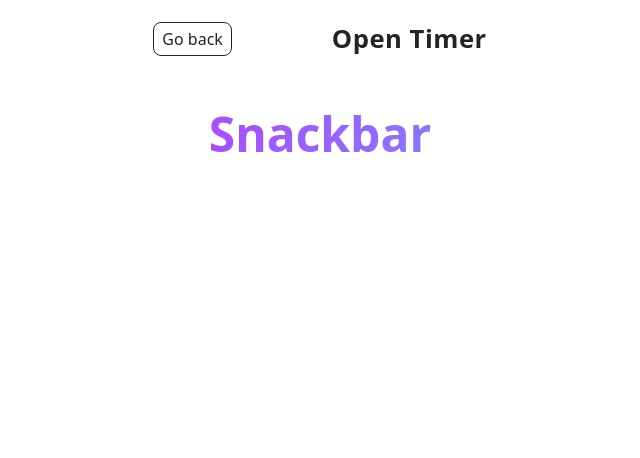
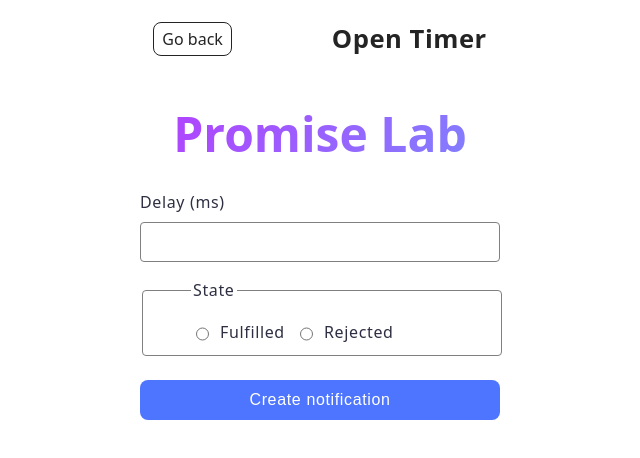
Before and after one commit to InnaIvBoiko/goit-advancedjs-hw-02, a website built with Vite: page src/2-snackbar.html in a window 1280 px wide. Shown: the whole page, without its empty margins (320-960 px from the left). Built offline with nearby package versions, Linux system fonts and the light colour scheme.

Commit message:
Rename Snackbar to Promise Lab; implement promise creation with notifications; add form for delay and state selection; update styles and icons for snackbar page.

```diff
--- a/src/2-snackbar.html
+++ b/src/2-snackbar.html
@@ -4,7 +4,7 @@
         <meta charset="UTF-8" />
         <link rel="icon" type="image/svg+xml" href="/favicon.svg" />
         <meta name="viewport" content="width=device-width, initial-scale=1.0" />
-        <title>Snackbar</title>
+        <title>Promise Lab</title>
         <link rel="stylesheet" href="./css/styles.css" />
     </head>
     <body>
@@ -27,9 +27,41 @@
         <main>
             <div class="container">
                 <h1 class="title">
-                    <span class="title-gradient">Snackbar</span>
+                    <span class="title-gradient">Promise Lab</span>
                 </h1>
             </div>
+            <section>
+                <form class="form container">
+                    <label>
+                        Delay (ms)
+                        <input type="number" name="delay" required />
+                    </label>
+
+                    <fieldset>
+                        <legend>State</legend>
+                        <label>
+                            <input
+                                type="radio"
+                                name="state"
+                                value="fulfilled"
+                                required
+                            />
+                            Fulfilled
+                        </label>
+                        <label>
+                            <input
+                                type="radio"
+                                name="state"
+                                value="rejected"
+                                required
+                            />
+                            Rejected
+                        </label>
+                    </fieldset>
+
+                    <button type="submit">Create notification</button>
+                </form>
+            </section>
         </main>
 
         <script type="module" src="./js/2-snackbar.js"></script>
--- /dev/null
+++ b/src/css/2-snackbar.css
@@ -0,0 +1,71 @@
+form {
+    width: 360px;
+    font-weight: 400;
+    font-size: 16px;
+    line-height: 1.5;
+    letter-spacing: 0.04em;
+    color: #2e2f42;
+    padding-top: 36px;
+}
+
+form label {
+    display: flex;
+    flex-direction: column;
+    justify-content: space-between;
+    width: 360px;
+    height: 72px;
+}
+
+input {
+    box-sizing: border-box;
+    border: 1px solid #808080;
+    border-radius: 4px;
+    transition: border-color 250ms linear;
+}
+
+form label input {
+    height: 40px;
+}
+
+fieldset {
+    box-sizing: border-box;
+    display: flex;
+    width: 360px;
+    height: 78px;
+    border: 1px solid #808080;
+    border-radius: 4px;
+    padding: 14px 48px 12px 48px;
+    margin-bottom: 24px;
+    margin-top: 16px;
+    transition: border-color 250ms linear;
+}
+
+input:hover,
+fieldset:hover {
+    border-color: #000;
+}
+
+fieldset label {
+    display: flex;
+    flex-direction: row;
+    align-items: center;
+    justify-content: flex-start;
+    gap: 8px;
+    width: 104px;
+    height: 32px;
+}
+
+form button {
+    border-radius: 8px;
+    padding: 8px 16px;
+    width: 360px;
+    height: 40px;
+    background-color: #4e75ff;
+    color: #fff;
+    margin-left: 0;
+    transition: background-color 250ms linear;
+}
+
+form button:hover {
+    background-color: #6c8cff;
+}
--- a/src/css/styles.css
+++ b/src/css/styles.css
@@ -16,3 +16,4 @@
 @import url('./back-link.css');
 @import url('./home.css');
 @import url('./1-timer.css');
+@import url('./2-snackbar.css');
--- a/src/js/1-timer.js
+++ b/src/js/1-timer.js
@@ -3,6 +3,8 @@ import 'flatpickr/dist/flatpickr.min.css';
 
 import iziToast from 'izitoast';
 import 'izitoast/dist/css/iziToast.min.css';
+
+import errorIcon from '../img/error.svg';
 
 const dateInput = document.querySelector('input#datetime-picker');
 const startBtn = document.querySelector('button[data-start]');
@@ -40,12 +42,14 @@ flatpickr(dateInput, {
         } else {
             userSelectedDate = null;
             startBtn.disabled = true;
-            iziToast.error({
+            iziToast.show({
                 message: 'Please choose a date in the future',
                 messageColor: '#fff',
                 messageSize: '18',
                 backgroundColor: '#ef4040',
+                iconUrl: errorIcon,
                 position: 'topRight',
+                close: false,
                 timeout: 3000,
             });
         }
--- a/src/js/2-snackbar.js
+++ b/src/js/2-snackbar.js
@@ -0,0 +1,50 @@
+import iziToast from 'izitoast';
+import 'izitoast/dist/css/iziToast.min.css';
+
+import successIcon from '../img/success.svg';
+import errorIcon from '../img/error.svg';
+
+const form = document.querySelector('.form');
+
+form.addEventListener('submit', event => {
+    event.preventDefault();
+
+    const delay = Number(form.elements.delay.value);
+    const state = form.elements.state.value;
+
+    new Promise((resolve, reject) => {
+        setTimeout(() => {
+            if (state === 'fulfilled') {
+                resolve(delay);
+            } else {
+                reject(delay);
+            }
+        }, delay);
+    })
+        .then(delay => {
+            iziToast.show({
+                message: `Fulfilled promise in ${delay}ms`,
+                messageColor: '#fff',
+                messageSize: '18',
+                backgroundColor: '#59A10D',
+                iconUrl: successIcon,
+                position: 'topRight',
+                close: false,
+                timeout: 3000,
+            });
+        })
+        .catch(delay => {
+            iziToast.show({
+                message: `Rejected promise in ${delay}ms`,
+                messageColor: '#fff',
+                messageSize: '18',
+                backgroundColor: '#EF4040',
+                iconUrl: errorIcon,
+                position: 'topRight',
+                close: false,
+                timeout: 3000,
+            });
+        });
+
+    form.reset();
+});
```
Also changed, not shown: src/1-timer.html (+1 -1 lines), src/index.html (+2 -2 lines), src/img/error.svg (added), src/img/success.svg (added).
